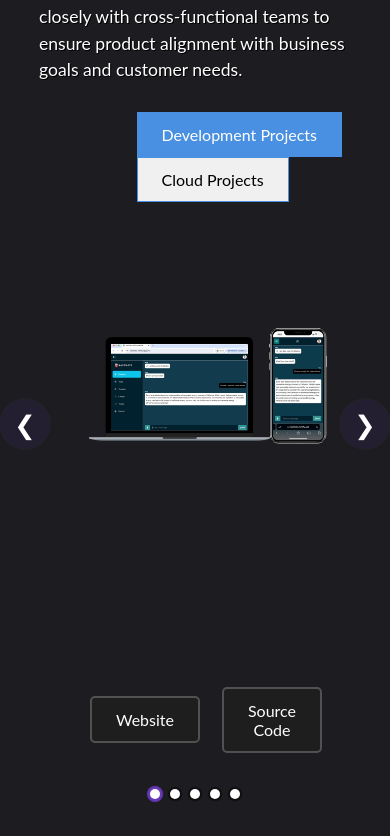
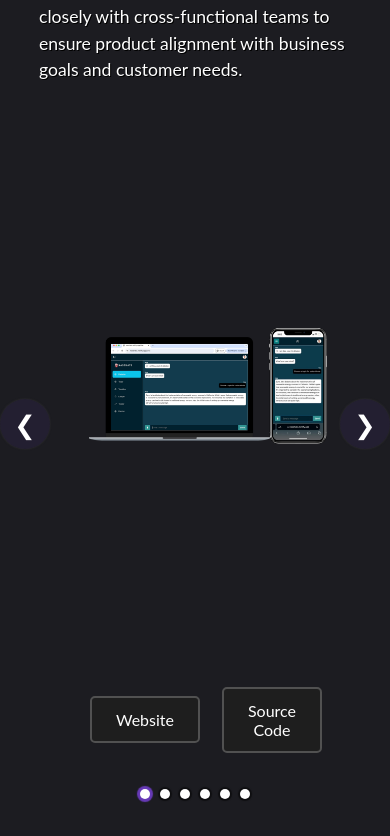
Before and after one commit to nasserelm/portfolio, a React (Create React App) app: page / in a window 390 px wide. Shown: the part 1568-2404 px from the top of the page. Built offline with nearby package versions, Linux system fonts and the light colour scheme.

Commit message:
fixed project responsive views

```diff
--- a/src/components/Projects.js
+++ b/src/components/Projects.js
@@ -249,6 +249,14 @@ function Projects() {
       img: flipImg,
       tags: ["JavaScript", "HTML/CSS", "Web Design"],
     },
+    {
+      id: "fileauto",
+      title: "AWS Cloud-Based Project",
+      link: "https://awsfileauto.netlify.app/",
+      codeLink: "https://github.com/NasserMughrabi/aws-file-auto",
+      img: fileAutoImg,
+      tags: ["React", "API Gateway", "Lambda", "DynamoDB", "EC2", "S3"],
+    },
   ];
 
   const cloudProjects = [
@@ -295,7 +303,7 @@ function Projects() {
 
   return (
     <PageWrapper id="projects">
-      <div
+      {/* <div
         style={{
           position: "absolute",
           top: "4%",
@@ -312,11 +320,9 @@ function Projects() {
         <NavButton isActive={view === "cloud"} onClick={() => setView("cloud")}>
           Cloud Projects
         </NavButton>
-      </div>
+      </div> */}
       <Carousel breakPoints={breakPoints}>
-        {view === "normal"
-          ? renderProjects(normalProjects)
-          : renderProjects(cloudProjects)}
+        {renderProjects(normalProjects)}
       </Carousel>
     </PageWrapper>
   );
```
